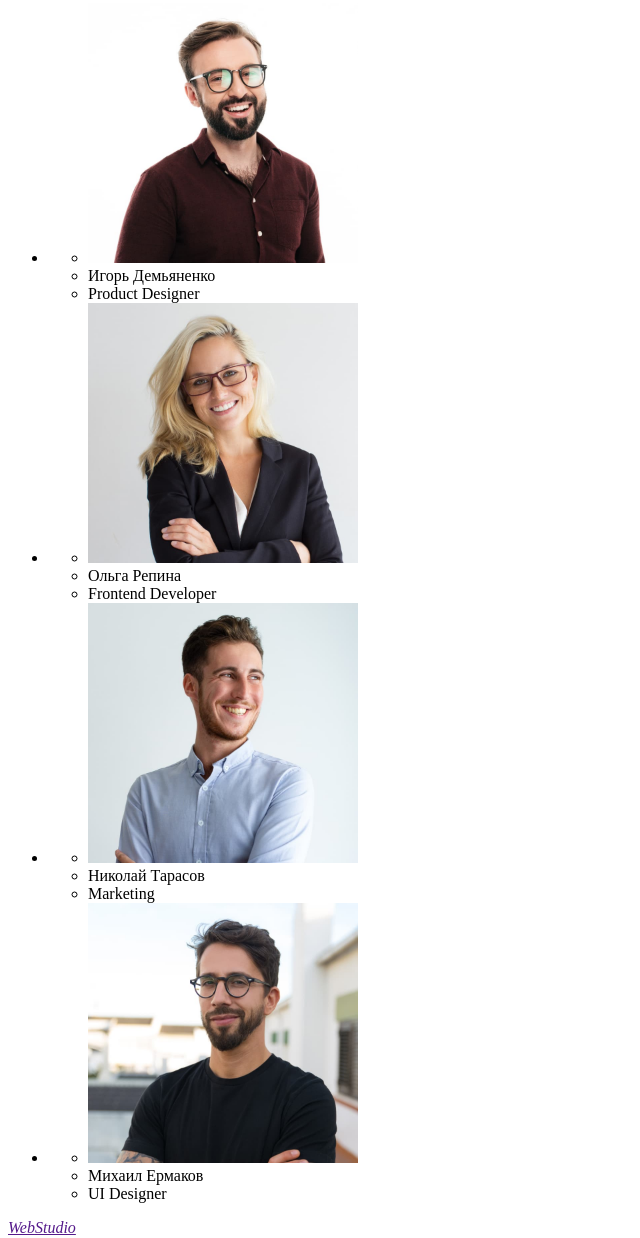
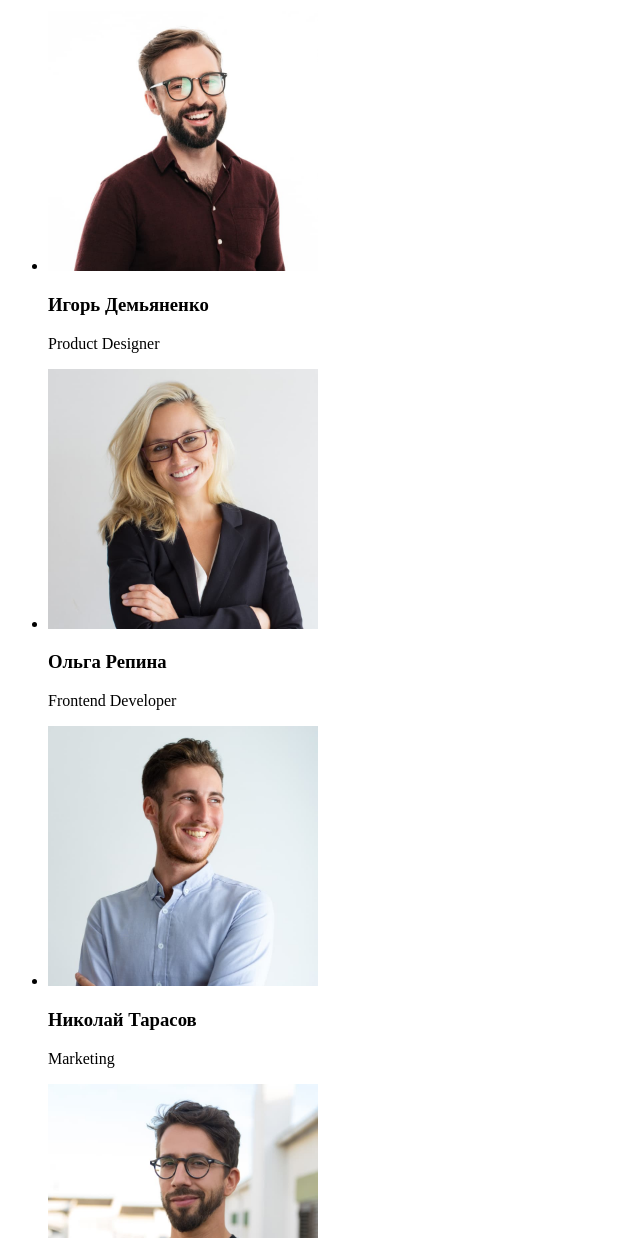
Before and after one commit to ValeriiaDiachenko/goit-markup-hw-01, a plain HTML site: page index.html in a window 1280 px wide. Shown: the part 1562-2800 px from the top of the page, without its empty margins (0-640 px from the left). Drawn offline with Linux system fonts and the light colour scheme.

Commit message:
changes in nav, adress, ul
Вынесла лого из списков навигации и адреса, скорректировала список

```diff
--- a/index.html
+++ b/index.html
@@ -9,8 +9,8 @@
 <body>
     <header>
         <nav>
+            <a href="" lang="en"><span>Web</span>Studio</a>
         <ul>
-            <li><a href="" lang="en"><span>Web</span>Studio</a></li>
             <li><a href="">Студия</a></li>
             <li><a href="">Портфолио</a></li>
             <li><a href="">Контакты</a></li>
@@ -67,42 +67,34 @@
             </h2>
             <ul>
                 <li>
-                    <ul>
-                    <li><img src="./images/img1.jpg" alt="Фото Игоря Демьяненко" width="270" height="260"></li>
-                    <li>Игорь Демьяненко</li>
-                    <li lang="en">Product Designer</li>
-                    </ul>
-                    </li>
+                    <img src="./images/img1.jpg" alt="Фото Игоря Демьяненко" width="270" height="260">
+                    <h3>Игорь Демьяненко</h3>
+                    <p lang="en">Product Designer</p>
+                </li>
                 <li>
-                <ul>
-                    <li><img src="./images/img2.jpg" alt="Фото Ольги Репиной" width="270" height="260"></li>
-                    <li>Ольга Репина</li>
-                    <li lang="en">Frontend Developer</li>
-                </ul>
+                    <img src="./images/img2.jpg" alt="Фото Ольги Репиной" width="270" height="260">
+                    <h3>Ольга Репина</h3>
+                    <p lang="en">Frontend Developer</p>
                 </li>
 
                 <li>
-                <ul>
-                    <li><img src="./images/img3.jpg" alt="Фото Николая Тарасова" width="270" height="260"></li>
-                    <li>Николай Тарасов</li>
-                    <li lang="en">Marketing</li>
-                </ul>
+                    <img src="./images/img3.jpg" alt="Фото Николая Тарасова" width="270" height="260">
+                    <h3>Николай Тарасов</h3>
+                    <p lang="en">Marketing</p>
                 </li>
                 <li>
-                <ul>
-                    <li><img src="./images/img4.jpg" alt="Фото Михаила Ермакова" width="270" height="260"></li>
-                    <li>Михаил Ермаков</li>
-                    <li lang="en">UI Designer</li>
-                </ul>
+                    <img src="./images/img4.jpg" alt="Фото Михаила Ермакова" width="270" height="260">
+                    <h3>Михаил Ермаков</h3>
+                    <p lang="en">UI Designer</p>
                 </li>
             </ul>
         </section>
     </main>
     <footer>
+        <a href="" lang="en"><span>Web</span>Studio</a>
         <address>
-            <a href="" lang="en"><span>Web</span>Studio</a>
         <ul>
-            <li><p>г. Киев, пр-т Леси Украинки, 26</p></li>
+            <li><a href="https://goo.gl/maps/FCbpodmWMEnQQ8jf7">г. Киев, пр-т Леси Украинки, 26</a></li>
             <li><a href="mailto:info@devstudio.com">info@devstudio.com</a></li>
             <li><a href="tel:+380961111111">+38 096 111 11 11</a></li>
         </ul>
```
